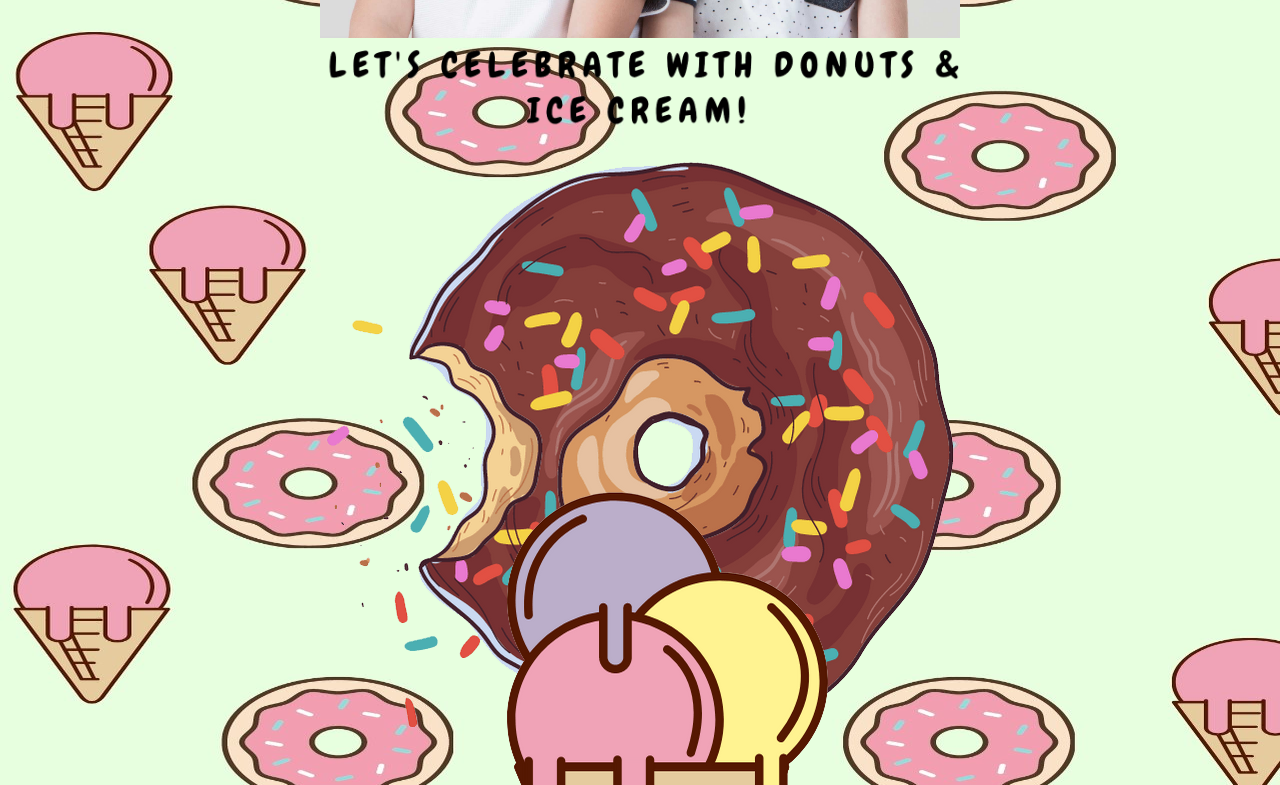
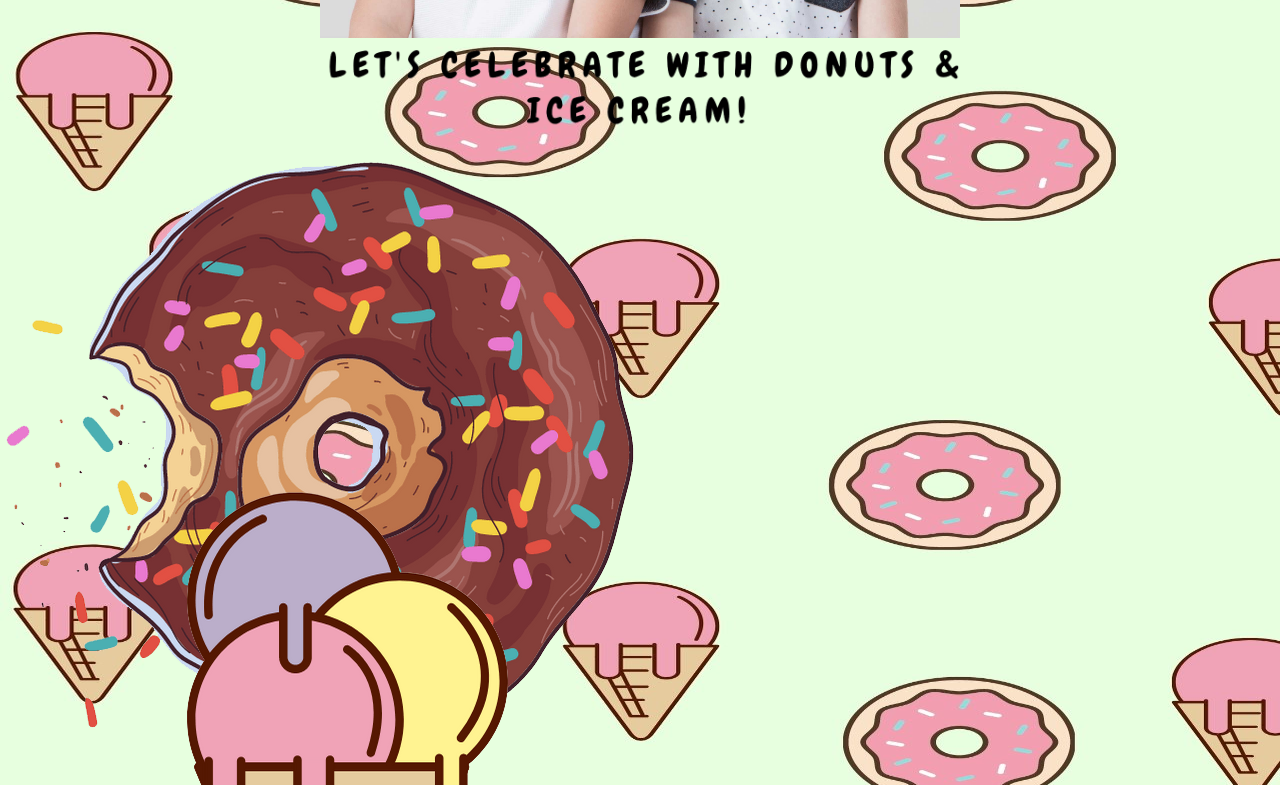
Before and after one commit to ayounglibrarian/uclax_wcib_week_7, a website: page index.html in a window 1280 px wide. Shown: the part 780-1565 px from the top of the page. Drawn offline with nearby package versions, Linux system fonts and the light colour scheme.

Commit message:
button attempt to fix

```diff
--- a/index.html
+++ b/index.html
@@ -43,7 +43,7 @@
 <img id="change-image" class="center" src="images/boys1.jpg" alt="The Boys" />
 		<!-- <center><button id="my_button" class="btn btn-primary">Let's Celebrate! Ice Cream or Donuts?</button><center> -->
 <img src="images/celebrate.png" alt="Let's celebrate! Donuts or Ice cream?" class="center">
-      <div class="center">
+      <!-- <div class="center"> -->
         <div id="outer">
       <div class="inner"><button class="donut-button"><img src="images/donut_button.png" alt="We want donuts!"></button></div>
       <div class="inner"><button class="ic-button"><img src="images/ic_button.png" alt="We want ice cream!"></button></div>
```
